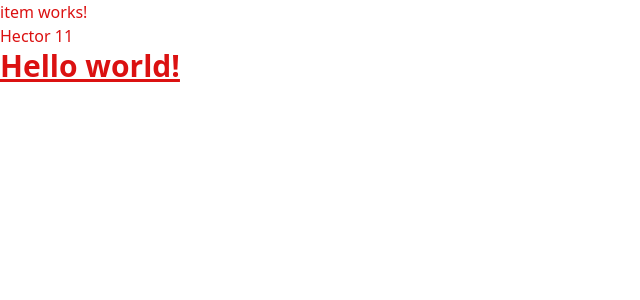
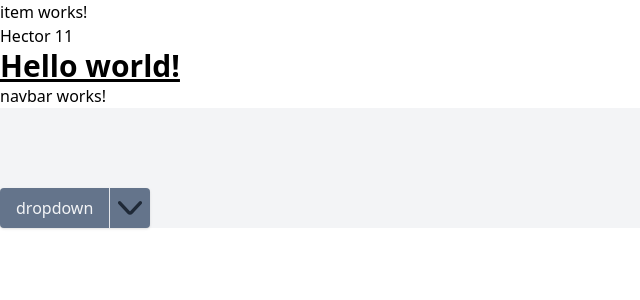
Before and after one commit to LucasA75/angular-ecommerce, an Angular app in the folder ecommerce-front/: page / in a window 1280 px wide. Shown: the top 300 px of the page, without its empty margins (0-640 px from the left). Built offline with nearby package versions, Linux system fonts and the light colour scheme.

Commit message:
1st try navbar

```diff
--- a/ecommerce-front/src/app/app.component.html
+++ b/ecommerce-front/src/app/app.component.html
@@ -2,4 +2,5 @@
  <h1 class="text-3xl font-bold underline">
     Hello world!
   </h1>
+  <app-navbar/>
 <router-outlet />
--- a/ecommerce-front/src/app/app.component.ts
+++ b/ecommerce-front/src/app/app.component.ts
@@ -1,11 +1,12 @@
 import { Component } from '@angular/core';
 import { RouterOutlet } from '@angular/router';
 import { ItemComponent } from './components/item/item.component';
+import { NavbarComponent } from './components/navbar/navbar.component';
 
 @Component({
   selector: 'app-root',
   standalone: true,
-  imports: [RouterOutlet,ItemComponent],
+  imports: [RouterOutlet,ItemComponent, NavbarComponent],
   templateUrl: './app.component.html',
   styleUrl: './app.component.css'
 })
--- /dev/null
+++ b/ecommerce-front/src/app/components/navbar/navbar.component.html
@@ -0,0 +1,23 @@
+<p>navbar works!</p>
+<header class="relative justify-center items-center gap-5 pt-20 bg-gray-100">
+  <button class="relative flex justify center items-center bg-slate-500 focus:outline-none shadow
+   text-gray-100 rounded focus:ring ring-gray-600 group-">
+    <p class="px-4">
+      dropdown
+    </p>
+    <span class="border-l p-2 hover:bg-gray-300">
+      <svg class="w-6 h-6 text-gray-800 dark:text-white" aria-hidden="true" xmlns="http://www.w3.org/2000/svg" fill="none" viewBox="0 0 14 8">
+        <path stroke="currentColor" stroke-linecap="round" stroke-linejoin="round" stroke-width="2" d="m1 1 5.326 5.7a.909.909 0 0 0 1.348 0L13 1"/>
+    </svg>
+    </span>
+    <div class="absolute hidden group-focus:block top-full min-w-full w.max bg-slate-400 shadow-md mt-1 rounded transition">
+      <ul class="text-left border rounded">
+        <li class="px-4 py-1 hover:bg-gray-100 border-b">menu list 1</li>
+        <li class="px-4 py-1 hover:bg-gray-100 border-b">menu list 2</li>
+        <li class="px-4 py-1 hover:bg-gray-100 border-b">menu list 3</li>
+        <li class="px-4 py-1 hover:bg-gray-100 border-b">menu list 4</li>
+        <li class="px-4 py-1 hover:bg-gray-100 border-b">menu list 5</li>
+      </ul>
+    </div>
+  </button>
+</header>
--- a/ecommerce-front/src/styles.css
+++ b/ecommerce-front/src/styles.css
@@ -3,6 +3,5 @@
 @tailwind components;
 @tailwind utilities;
 *{
-  font-family: system-ui, -apple-system, BlinkMacSystemFont, 'Segoe UI', Roboto, Oxygen, Ubuntu, Cantarell, 'Open Sans', 'Helvetica Neue', sans-serif;
-  color: #db1111;
-}
+   font-family: system-ui, -apple-system, BlinkMacSystemFont, 'Segoe UI', Roboto, Oxygen, Ubuntu, Cantarell, 'Open Sans', 'Helvetica Neue', sans-serif;
+ }
--- a/ecommerce-front/tailwind.config.js
+++ b/ecommerce-front/tailwind.config.js
@@ -5,4 +5,9 @@ module.exports = {
     extend: {},
   },
   plugins: [],
+  variants: {
+    extend: {
+      display: ['group-focus']
+    },
+  },
 }
```
Also changed, not shown: ecommerce-front/src/app/components/navbar/navbar.component.ts (added, +12 -0 lines), ecommerce-front/src/app/components/navbar/navbar.component.css (added), 1 other file (tests, documents, lock files or other folders).
